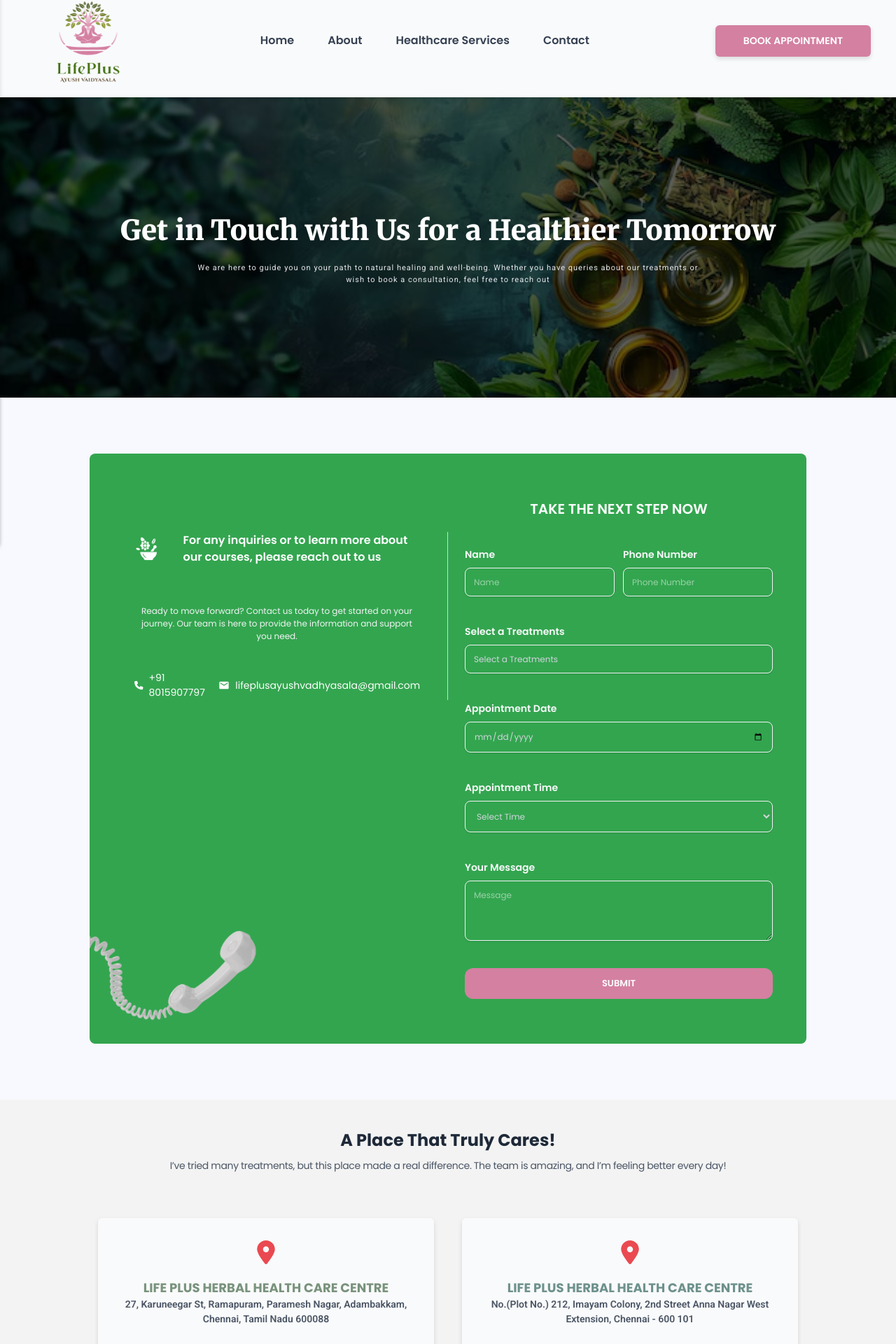
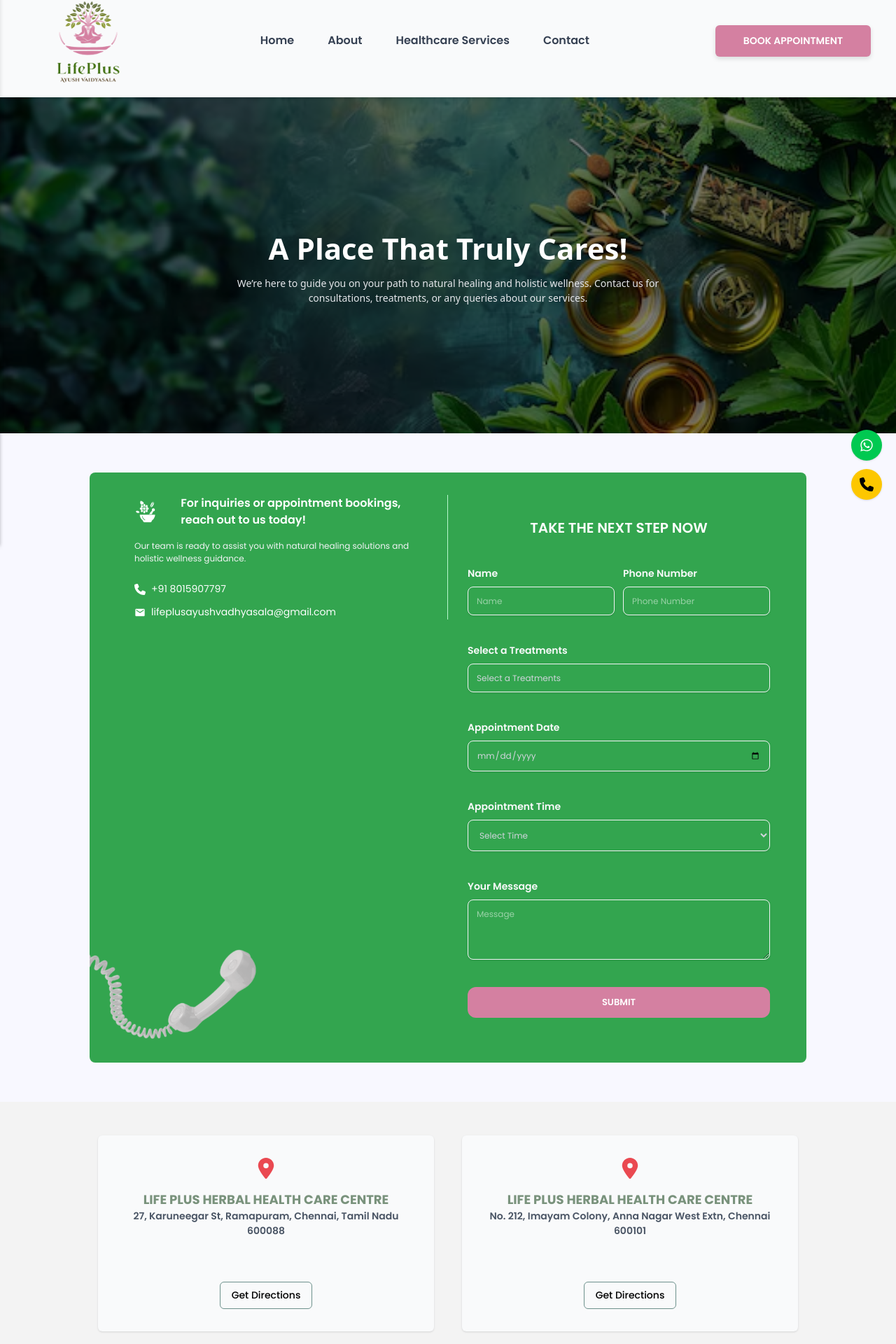
Before and after one commit to Rahulrj777/Life_Plus, a React (Vite) app: page /contact in a window 1280 px wide. Shown: the part 66-1986 px from the top of the page at 70% size. Built offline with nearby package versions, Linux system fonts and the light colour scheme.

Commit message:
Initial project setup with frontend code

```diff
--- a/src/pages/Contact.jsx
+++ b/src/pages/Contact.jsx
@@ -1,138 +1,107 @@
-import React, { useEffect } from 'react'
+import React, { useEffect } from 'react';
 import AOS from 'aos';
 import 'aos/dist/aos.css';
 
-import banner from '../images/banner/contact_banner.webp'
-
-import phone from '../images/contact/phone.png'
-import cup from '../images/contact/cup.png'
+import banner from '../images/banner/contact_banner.webp';
+import phone from '../images/contact/phone.png';
+import cup from '../images/contact/cup.png';
 
 import { FaPhone } from "react-icons/fa6";
 import { MdEmail } from "react-icons/md";
+import { FaLocationDot, FaWhatsapp } from "react-icons/fa6";
+import { Link } from 'react-router-dom';
 import Enquiry from '../components/Enquiry';
-import { FaLocationDot } from "react-icons/fa6";
-import { Link } from 'react-router-dom';
 
 const Contact = () => {
-
   useEffect(() => {
     AOS.init({ duration: 2000 });
   }, []);
 
+  return (
+    <div className="overflow-hidden">
 
-    return (
-        <>
-            <div className='overflow-hidden'>
-
-                <section>
-                    <div className='relative w-full'>
-
-                        <div>
-                            <img src={banner} className='w-full object-cover' alt='none' />
-                        </div>
-
-                        <div className='absolute w-full top-0 left-0 right-0 bottom-0 flex justify-start items-center bg-black/60 bg-opacity-40'>
-                            <div className='w-full flex flex-col gap-y-2 md:gap-y-4 justify-start font-[Merriweather] px-9'>
-                                <h3 className='font-black text-[12px] md:text-[40px] text-white text-center'>
-                                    Get in Touch with Us for a Healthier Tomorrow
+      {/* ---------------- Hero Section ---------------- */}
+      <section className="relative w-full h-[40vh] md:h-[60vh]">
+        <img src={banner} className="w-full h-full object-cover" alt="Contact Banner" />
+        <div className="absolute inset-0 bg-black/50 flex flex-col justify-center items-center px-4">
+          <h3 className="font-black text-[18px] md:text-[42px] text-white text-center mb-2">
+            A Place That Truly Cares!
           </h3>
-                                <p className='text-[6px] md:text-[11px] font-[roboto] text-center text-gray-200 md:tracking-[1px] w-full md:w-[60%] mx-auto'>We are here to guide you on your path to natural healing and well-being. Whether you have queries about our treatments or wish to book a consultation, feel free to reach out</p>
-                            </div>
-                        </div>
-
+          <p className="text-[10px] md:text-[14px] text-gray-200 text-center max-w-2xl">
+            We’re here to guide you on your path to natural healing and holistic wellness.
+            Contact us for consultations, treatments, or any queries about our services.
+          </p>
         </div>
       </section>
 
+      {/* ---------------- Form & Info Section ---------------- */}
+      <section className="bg-[#f8f8ff] py-14 font-[poppins]">
+        <div className="relative w-full px-4 md:w-[80%] mx-auto bg-[#33a54f] py-8 md:px-6 rounded-lg z-0">
 
-                {/* ---------------------- form section ---------------------- */}
-
-
-                <section className='bg-[#f8f8ff] pt-0 md:pt-20 pb-0 md:pb-20 font-[poppins]'>
-
-                    <div className='relative  w-full px-4 md:w-[80%] mx-auto bg-[#33a54f] py-8 md:px-6 md:rounded-lg z-0'>
-
-                        <div className='absolute bottom-8 left-0 -z-10' data-aos='fade-right' data-aos-delay="50" data-aos-duration="1000">
-
-                            <img src={phone} className='w-60 object-cover' alt="" />
-
+          <div className="absolute bottom-8 left-0 -z-10" data-aos="fade-right">
+            <img src={phone} className="w-60 object-cover" alt="Phone" />
           </div>
 
-                        <div className='flex flex-col md:flex-row items-start md:divide-x divide-blue-200 gap-y-4'>
+          <div className="flex flex-col md:flex-row items-start md:divide-x divide-green-200 gap-y-6">
 
-                            <div className=' w-full md:w-[50%] mx-auto md:mt-20'>
-
-                                <div className='md:px-10'>
-
-                                    <div className='flex items-center gap-x-4 md:gap-x-8 '>
-                                        <div className='flex justify-center items-center w-[10%]'>
-                                            <img src={cup} className='w-full  object-cover' alt='none' />
+            {/* Left - Info */}
+            <div className="w-full md:w-[50%] px-4 md:px-10 flex flex-col justify-center">
+              <div className="flex items-center gap-x-4 md:gap-x-8 mb-4">
+                <div className="w-[50px]">
+                  <img src={cup} className="w-full object-cover" alt="Cup" />
+                </div>
+                <h4 className="font-semibold text-[12px] md:text-[16px] text-white">
+                  For inquiries or appointment bookings, reach out to us today!
+                </h4>
               </div>
 
-                                        <div className='w-[90%]'>
-                                            <h4 className='font-semibold text-[12px] md:text-[16px]  text-white text-start'>For any inquiries or to learn more about our courses, please reach out to us</h4>
+              <p className="text-gray-100 text-[10px] md:text-[12px] mb-6">
+                Our team is ready to assist you with natural healing solutions and holistic wellness guidance.
+              </p>
+
+              <div className="flex flex-col gap-y-3">
+                <div className="flex items-center gap-x-2">
+                  <FaPhone className="text-white text-[16px]" />
+                  <p className="text-white text-[12px] md:text-[14px]">+91 8015907797</p>
                 </div>
-
-                                    </div>
-
-                                    <p className='text-center mt-4 md:mt-14 text-gray-100 text-[10px] md:text-[12px]'>Ready to move forward? Contact us today to get started on your journey. Our team is here to provide the information and support you need.</p>
-
-                                    <div className='mt-6 md:mt-10 '>
-                                        <div className='flex justify-center md:justify-start items-center gap-x-4'>
-                                            <div className='flex items-center gap-x-1 md:gap-x-2'>
-                                                <FaPhone className='text-white text-[14px] md:text-[16px]' />
-                                                <p className='text-white text-[10px] md:text-[14px]'>+91 8015907797</p>
-                                            </div>
-
-                                            <div className='flex items-center gap-x-1 md:gap-x-2'>
-                                                <MdEmail className='text-white text-[14px] md:text-[16px]' />
-                                                <p className='text-white text-[10px] md:text-[14px]'>lifeplusayushvadhyasala@gmail.com</p>
+                <div className="flex items-center gap-x-2">
+                  <MdEmail className="text-white text-[16px]" />
+                  <p className="text-white text-[12px] md:text-[14px]">lifeplusayushvadhyasala@gmail.com</p>
                 </div>
               </div>
             </div>
 
-                                </div>
-
-                            </div>
-
-                            <div className=' w-full md:w-[50%] mx-auto'>
-
+            {/* Right - Form */}
+            <div className="w-full md:w-[50%] px-2 md:px-6">
               <Enquiry />
-
             </div>
           </div>
         </div>
       </section>
 
+      {/* ---------------- Locations ---------------- */}
+      <section className="bg-[#f3f3f3] py-12 font-[poppins]">
+        <div className="w-full px-3 md:w-[80%] mx-auto">
 
-
-                <section className='bg-[#f3f3f3] py-10 md:pt-10 md:pb-20 font-[poppins]'>
-                    <div className='w-full px-3 md:w-[80%] mx-auto'>
-
-
-                        <div className='flex flex-col items-center md:gap-y-2  mb-8 md:mb-16'>
-                            <h2 className='font-bold text-[16px] md:text-[24px]  text-gray-800'>A Place That Truly Cares!</h2>
-                            <p className='text-gray-600 tracking-tight text-center  text-[12px] md:text-[14px] '>I’ve tried many treatments, but this place made a real difference. The team is amazing, and I’m feeling better every day!</p>
-                        </div>
-
-
-                        <div className='flex flex-col md:flex-row items-center gap-x-10 gap-y-6 h-full'>
+          <div className="flex flex-col md:flex-row items-center gap-x-10 gap-y-6">
 
             {/* Location 1 */}
-                            <div className='w-full md:w-[50%]  h-[31vh] md:h-[35vh]'>
-                                <div className='flex flex-col justify-between bg-gray-50 rounded-md drop-shadow-md px-6 py-8 h-full'>
-                                    <div className="flex flex-col justify-center items-center gap-y-3 md:gap-y-5">
-                                        <FaLocationDot className='text-[28px] md:text-[34px] text-[#ea4951]' />
-
+            <div className="w-full md:w-[50%] h-[31vh] md:h-[35vh]">
+              <div className="flex flex-col justify-between bg-gray-50 rounded-md shadow px-6 py-8 h-full">
+                <div className="flex flex-col justify-center items-center gap-y-4">
+                  <FaLocationDot className="text-[30px] text-[#ea4951]" />
                   <div>
-                                            <h3 className='text-center uppercase font-bold text-[#79927c] text-[14px] md:text-[18px] '>Life Plus herbal health care centre </h3>
-                                            <p className='text-center text-[11px] md:text-[14px] font-semibold font-[roboto] text-gray-600'>
-                                                27, Karuneegar St, Ramapuram, Paramesh Nagar, Adambakkam, Chennai, Tamil Nadu 600088
+                    <h3 className="text-center uppercase font-bold text-[#79927c] text-[14px] md:text-[18px]">
+                      Life Plus Herbal Health Care Centre
+                    </h3>
+                    <p className="text-center text-[11px] md:text-[14px] font-semibold text-gray-600">
+                      27, Karuneegar St, Ramapuram, Chennai, Tamil Nadu 600088
                     </p>
                   </div>
                 </div>
-                                    <div className='mt-3 md:mt-6 flex justify-center'>
-                                        <Link to='https://maps.app.goo.gl/C6hRF3BuVD38THQn9' target='_blank'>
-                                        <button className='text-[12px] md:text-[14px] font-medium  border border-[#6d918c] hover:bg-[#6d918c] hover:text-white hover:scale-105 duration-300 cursor-pointer text-black px-3 md:px-4  py-1.5 md:py-2 rounded-md text-sm  transition-all'>
+                <div className="flex justify-center mt-4">
+                  <Link to="https://maps.app.goo.gl/C6hRF3BuVD38THQn9" target="_blank">
+                    <button className="text-[12px] md:text-[14px] font-medium border border-[#6d918c] hover:bg-[#6d918c] hover:text-white px-4 py-2 rounded-md transition">
                       Get Directions
                     </button>
                   </Link>
@@ -141,32 +110,49 @@ const Contact = () => {
             </div>
 
             {/* Location 2 */}
-                            <div className='w-full md:w-[50%]  h-[31vh] md:h-[35vh]'>
-                                <div className='flex flex-col justify-between bg-gray-50 rounded-md drop-shadow-md px-6 py-8 h-full'>
-                                    <div className="flex flex-col justify-center items-center gap-y-4 md:gap-y-5">
-                                        <FaLocationDot className='text-[28px] md:text-[34px] text-[#ea4951]' />
+            <div className="w-full md:w-[50%] h-[31vh] md:h-[35vh]">
+              <div className="flex flex-col justify-between bg-gray-50 rounded-md shadow px-6 py-8 h-full">
+                <div className="flex flex-col justify-center items-center gap-y-4">
+                  <FaLocationDot className="text-[30px] text-[#ea4951]" />
                   <div>
-                                            <h3 className='text-center uppercase font-bold text-[#6d918c] text-[14px] md:text-[18px] '>Life Plus herbal health care centre </h3>
-                                            <p className='text-center text-[11px] md:text-[14px] font-semibold font-[roboto] text-gray-600'>
-                                                No.(Plot No.) 212, Imayam Colony, 2nd Street Anna Nagar West Extension, Chennai - 600 101
+                    <h3 className="text-center uppercase font-bold text-[#79927c] text-[14px] md:text-[18px]">
+                      Life Plus Herbal Health Care Centre
+                    </h3>
+                    <p className="text-center text-[11px] md:text-[14px] font-semibold text-gray-600">
+                      No. 212, Imayam Colony, Anna Nagar West Extn, Chennai 600101
                     </p>
                   </div>
                 </div>
-                                    <div className='mt-3 md:mt-6 flex justify-center'>
-                                        <Link to='https://maps.app.goo.gl/u6qeA6gjTrh3YpRc6' target='_blank' >
-                                            <button className=' text-[12px] md:text-[14px] font-medium border border-[#6d918c] hover:bg-[#6d918c] hover:text-white hover:scale-105 duration-300 cursor-pointer text-black px-3 md:px-4  py-1.5 md:py-2 rounded-md text-sm  transition-all'>
+                <div className="flex justify-center mt-4">
+                  <Link to="https://maps.app.goo.gl/u6qeA6gjTrh3YpRc6" target="_blank">
+                    <button className="text-[12px] md:text-[14px] font-medium border border-[#6d918c] hover:bg-[#6d918c] hover:text-white px-4 py-2 rounded-md transition">
                       Get Directions
                     </button>
                   </Link>
                 </div>
               </div>
             </div>
+
           </div>
         </div>
       </section>
+
+      {/* ---------------- Floating Quick Access Buttons ---------------- */}
+      <div className="fixed bottom-5 right-5 flex flex-col gap-3 z-50">
+        <a href="https://wa.me/918015907797" target="_blank" rel="noopener noreferrer">
+          <div className="bg-green-500 hover:bg-green-600 text-white p-3 rounded-full shadow cursor-pointer">
+            <FaWhatsapp className="text-[20px]" />
           </div>
-        </>
-    )
-}
+        </a>
+        <a href="tel:+918015907797">
+          <div className="bg-yellow-400 hover:bg-yellow-500 text-black p-3 rounded-full shadow cursor-pointer">
+            <FaPhone className="text-[20px]" />
+          </div>
+        </a>
+      </div>
 
-export default Contact
+    </div>
+  );
+};
+
+export default Contact;
--- a/src/pages/Service.jsx
+++ b/src/pages/Service.jsx
@@ -694,10 +694,8 @@ const Service = () => {
                             </div>
                         </div>
                     </section >
-
                 </div>
             </div>
-
         </>
     )
 }
```
Also changed, not shown: src/pages/About.jsx (+105 -158 lines). Lines whose indentation alone changed are shown as unchanged.
